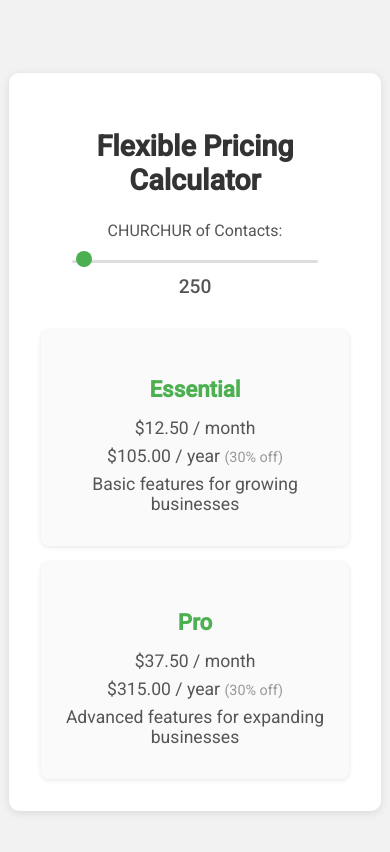
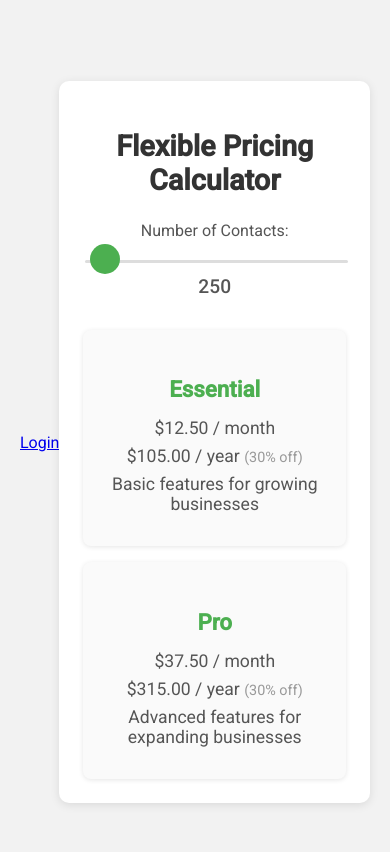
Before and after one commit to Jpaku93/David-Demo, a website: page src/index.html in a window 390 px wide. Drawn offline with Linux system fonts and the light colour scheme.

Commit message:
Update index.html
Added Dynamic layout and enlarged slider

```diff
--- a/src/index.html
+++ b/src/index.html
@@ -2,7 +2,9 @@
 <html lang="en">
 <head>
   <meta charset="UTF-8">
-  <title>Dynamic Pricing</title>
+  <!-- Responsive meta tag -->
+  <meta name="viewport" content="width=device-width, initial-scale=1.0">
+  <title>Dynamic Pricing - Responsive Layout</title>
   <link rel="preconnect" href="https://fonts.googleapis.com">
   <link href="https://fonts.googleapis.com/css2?family=Roboto:wght@400;500&display=swap" rel="stylesheet">
   <style>
@@ -23,8 +25,9 @@
       padding: 2rem;
       border-radius: 10px;
       box-shadow: 0 2px 10px rgba(0,0,0,0.1);
-      max-width: 600px;
+      max-width: 800px;
       width: 100%;
+      box-sizing: border-box;
     }
     .pricing-container h2 {
       text-align: center;
@@ -51,8 +54,8 @@
     }
     .slider-wrapper input[type="range"]::-webkit-slider-thumb {
       -webkit-appearance: none;
-      width: 16px;
-      height: 16px;
+      width: 30px;
+      height: 30px;
       border-radius: 50%;
       background: #4caf50;
       cursor: pointer;
@@ -76,9 +79,10 @@
       border: none;
       border-radius: 8px;
       padding: 1.5rem;
-      width: 260px;
       box-shadow: 0 1px 5px rgba(0,0,0,0.1);
       transition: transform 0.2s ease;
+      width: 260px;
+      box-sizing: border-box;
     }
     .card:hover {
       transform: translateY(-5px);
@@ -98,13 +102,30 @@
       font-size: 0.9rem;
       color: #999;
     }
+    /* Responsive adjustments for phones */
+    @media (max-width: 600px) {
+      .pricing-container {
+        padding: 1.5rem;
+      }
+      .slider-wrapper input[type="range"] {
+        width: 100%;
+      }
+      .pricing-cards {
+        flex-direction: column;
+        align-items: center;
+      }
+      .card {
+        width: 100%;
+      }
+    }
   </style>
 </head>
 <body>
+  <a href="login.html" class="btn">Login</a>
   <div class="pricing-container">
     <h2>Flexible Pricing Calculator</h2>
     <div class="slider-wrapper">
-      <label for="contact-slider">CHURCHUR of Contacts:</label>
+      <label for="contact-slider">Number of Contacts:</label>
       <input type="range" id="contact-slider" min="50" max="10000" step="50" value="250">
       <span id="contact-value">250</span>
     </div>
@@ -130,12 +151,14 @@
       return (contacts * 0.05).toFixed(2);
     }
     function calculateEssentialAnnualPrice(contacts) {
+      // Annual price: monthly price * 12 with 30% discount
       return (contacts * 0.05 * 12 * 0.7).toFixed(2);
     }
     function calculateProMonthlyPrice(contacts) {
       return (contacts * 0.15).toFixed(2);
     }
     function calculateProAnnualPrice(contacts) {
+      // Annual price: monthly price * 12 with 30% discount
       return (contacts * 0.15 * 12 * 0.7).toFixed(2);
     }
 
```
